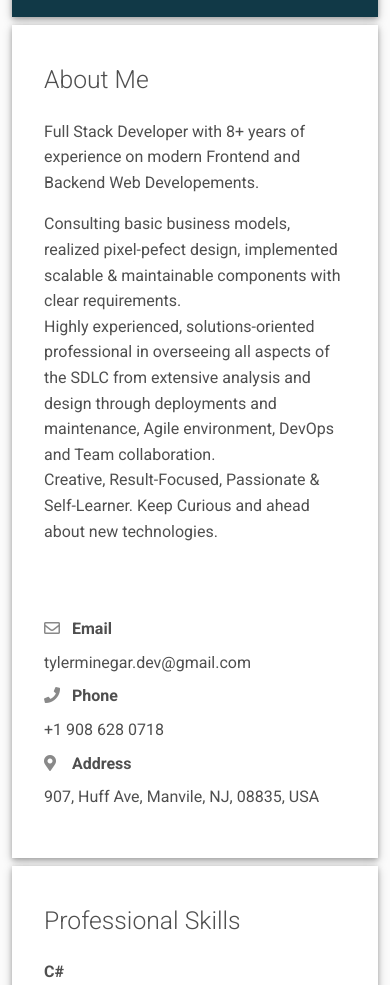
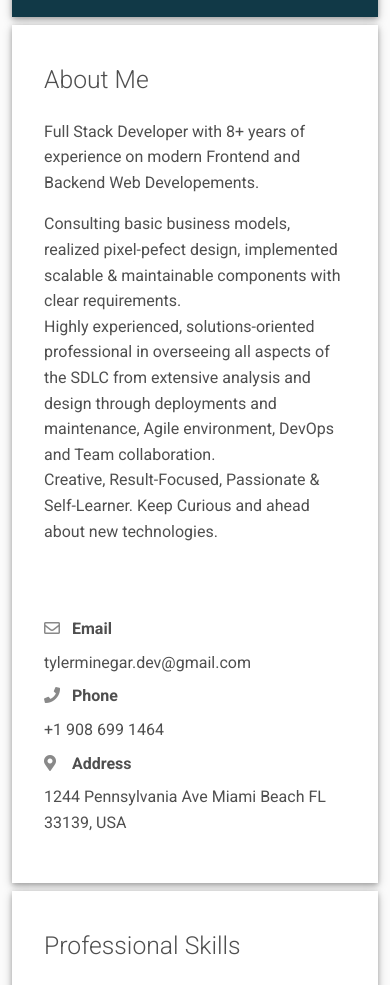
Before and after one commit to TylerMinegar/TylerMinegar.github.io, a plain HTML site: page index.html in a window 390 px wide. Shown: the part 98-1083 px from the top of the page. Drawn offline with Linux system fonts and the light colour scheme.

Commit message:
update phone, address

```diff
--- a/index.html
+++ b/index.html
@@ -79,14 +79,14 @@
                         style="width:24px;opacity:0.85;"></i> Phone</div>
                   </div>
                   <div class="col-sm-8">
-                    <div class="pb-2">+1 908 628 0718</div>
+                    <div class="pb-2">+1 908 699 1464</div>
                   </div>
                   <div class="col-sm-4">
                     <div class="pb-2 fw-bolder"><i class="fas fa-map-marker-alt pe-2 text-muted"
                         style="width:24px;opacity:0.85;"></i> Address</div>
                   </div>
                   <div class="col-sm-8">
-                    <div class="pb-2">907, Huff Ave, Manvile, NJ, 08835, USA</div>
+                    <div class="pb-2">1244 Pennsylvania Ave Miami Beach FL 33139, USA</div>
                   </div>
                 </div>
               </div>
```
